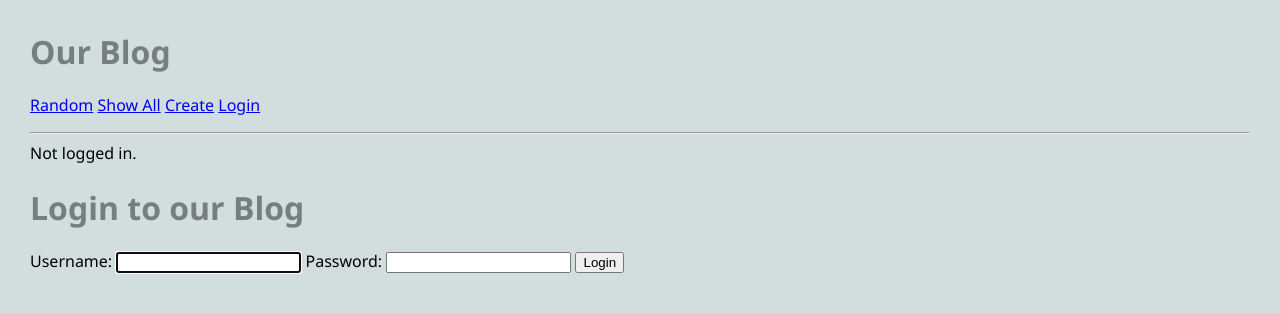
After one commit to azs-bu/cs412-examples, a Django app: page /blog/login/ in a window 1280 px wide. The commit adds this page. Shown: the top 313 px of the page. Run offline with Django 4.2, Linux system fonts and the light colour scheme.

Commit message:
Example 9.1: login/logout

```diff
--- a/blog/templates/blog/base.html
+++ b/blog/templates/blog/base.html
@@ -15,7 +15,19 @@
                     <li><a href="{% url 'random' %}">Random</a></li>
                     <li><a href="{% url 'show_all' %}">Show All</a></li>
                     <li><a href="{% url 'create_article' %}">Create</a></li>
+                    <!-- Add: URLs for authentication -->
+                    {% if request.user.is_authenticated %}
+                    <li><a href="{% url 'logout' %}">Logout</a></li>
+                    {% else %}
+                    <li><a href="{% url 'login' %}">Login</a></li>
+                    {% endif %}
                 </ul>
+                <hr>
+                {% if request.user.is_authenticated %}
+                Logged in as: {{request.user}}
+                {% else %}
+                Not logged in.
+                {% endif %}
             </nav>
         </head>
 
--- /dev/null
+++ b/blog/templates/blog/login.html
@@ -0,0 +1,17 @@
+<!-- templates/blog/login.html -->
+{% extends 'blog/base.html' %}
+
+{% block content %}
+
+<h1>Login to our Blog</h1>
+<form action="{% url 'login' %}" method="POST">
+    {% csrf_token %}
+    {{form}}
+    <input type="submit" value="Login">
+    <!-- This basic login form works, but after login in
+     assumed the existance of a page at /registration/profile, which
+     does not exist.  -->
+    <input type="hidden" name="next" value="{% url 'show_all' %}">
+</form>
+
+{% endblock %}
--- a/blog/urls.py
+++ b/blog/urls.py
@@ -2,6 +2,9 @@
 
 from django.urls import path
 from .views import * #ShowAllView, ArticleView, RandomArticleView
+
+# generic view for authentication/authorization
+from django.contrib.auth import views as auth_views
 
 urlpatterns = [
     path('', RandomArticleView.as_view(), name="random"),
@@ -11,5 +14,9 @@ urlpatterns = [
     path('article/<int:pk>/create_comment', CreateCommentView.as_view(), name="create_comment"), # new
     path('article/<int:pk>/update', UpdateArticleView.as_view(), name='update_article'),
     path('comment/<int:pk>/delete', DeleteCommentView.as_view(), name='delete_comment'),
+    ## authorization-related URLs:
+    path('login/', auth_views.LoginView.as_view(template_name='blog/login.html'), name='login'),
+    path('logout/', auth_views.LogoutView.as_view(next_page='show_all'), name='logout'),
+
 
 ]
```
Also changed, not shown: cs412/settings.py (+7 -0 lines), db.sqlite3.
